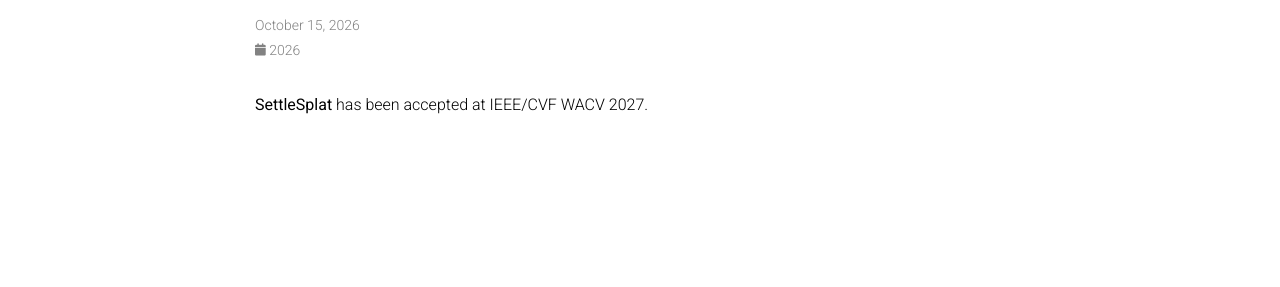
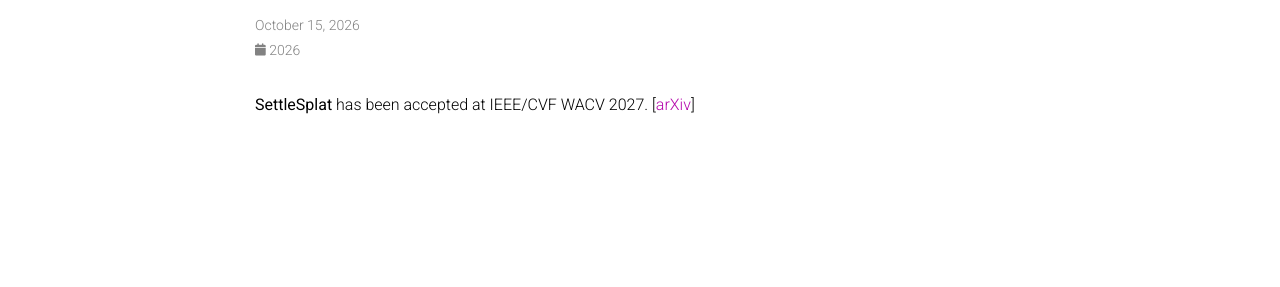
Before and after one commit to anhthuan1999/anhthuan1999.github.io, a Jekyll site: the page built from _news/26_wacv.md, in a window 1280 px wide. Shown: the part 146-433 px from the top of the page. Built offline with Jekyll 4.4.1, drawn with Linux system fonts in a browser that asks for light colours; comment, search, counter and statistics services are not loaded; a style sheet for code colours, icons or effects is not loaded.

Commit message:
Add SettleSplat arXiv link

```diff
--- a/_bibliography/papers.bib
+++ b/_bibliography/papers.bib
@@ -7,6 +7,7 @@
   booktitle={WACV},
   year={2027},
   selected= true,
+  arxiv        = {2611.04195},
   abstract     = {Online 3D Gaussian mapping enables fast and high-fidelity novel view synthesis, with broad applications in augmented reality, robotics, and autonomous systems. However, many current methods assume static scenes or filter out dynamics as outliers. In this paper, we study in-view scene changes where objects are manipulated in front of the camera within a single online sequence, unlike prior works that detect changes outside the camera view or between separate captures. This setting entangles transient and persistent dynamics, as objects can be distractors while moving and persistent once they settle. While recent studies start to address distractors by removing them for clean static background, in-view scene changes remain underexplored. To resolve this, we present SettleSplat, a monocular mapping system that maintains up-to-date 3D Gaussian maps under such changes. Specifically, we lift coarse per-pixel uncertainty into Gaussian dynamicity field, then prune transient ones. For persistent changes, we derive geometric contradictions weighted by parameter-free rendered depth uncertainty to separate true changes from under-optimized regions. On Bonn and Co-Fusion, SettleSplat achieves consistent 3D Gaussian maps, outperforming current baselines on both full images and change regions while maintaining comparable speed.}
 }
 
--- a/_news/26_wacv.md
+++ b/_news/26_wacv.md
@@ -5,4 +5,4 @@
 related_posts: false
 ---
 
-<b>SettleSplat</b> has been accepted at IEEE/CVF WACV 2027.
+<b>SettleSplat</b> has been accepted at IEEE/CVF WACV 2027. [<a href="https://arxiv.org/abs/2611.04195">arXiv</a>]
```
